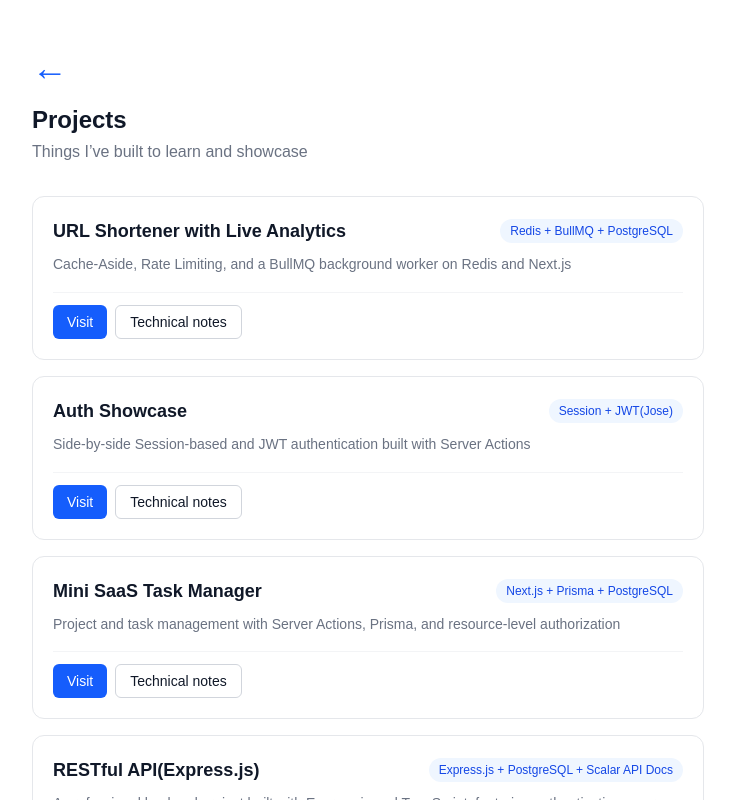
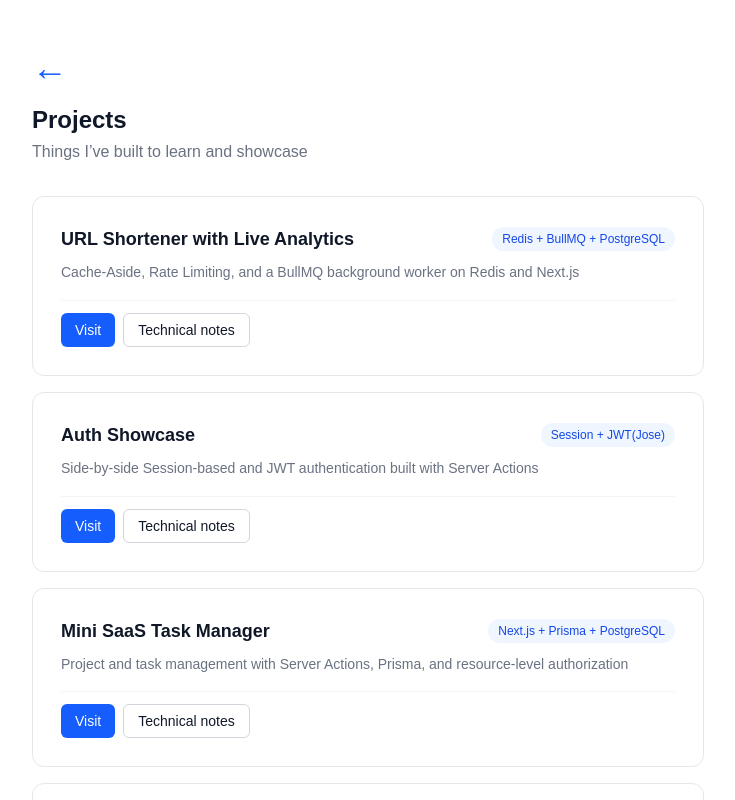
Before and after one commit to trixcoding/portfolio-landing, a Next.js app: page /en/projects in a window 1280 px wide. Shown: the top 800 px of the page, without its empty margins (272-1007 px from the left). Built offline with nearby package versions, Linux system fonts and the light colour scheme.

Commit message:
Update ProjectCard.tsx

```diff
--- a/app/[locale]/projects/ProjectCard.tsx
+++ b/app/[locale]/projects/ProjectCard.tsx
@@ -27,7 +27,7 @@ export default function ProjectCard({
     "bg-gray-100 text-gray-400 cursor-not-allowed pointer-events-none border border-gray-200";
 
   return (
-    <div className="border border-gray-200 rounded-xl p-5 hover:shadow-sm transition bg-white">
+    <div className="border border-gray-200 rounded-xl p-7 hover:shadow-sm transition bg-white">
       <div className="flex items-center justify-between gap-3 mb-2">
         <h3 className="text-lg font-bold text-gray-900">{title}</h3>
         <span className="bg-blue-50 text-blue-700 text-xs font-medium px-2.5 py-1 rounded-full shrink-0">
```
